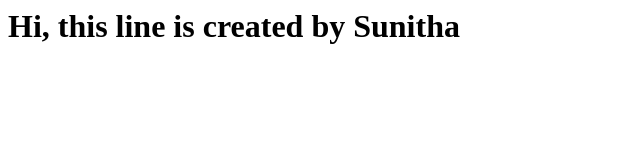
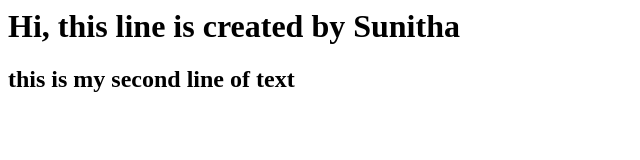
Before and after one commit to w-e-b-designer/Internship, a plain HTML site: page index.html in a window 1280 px wide. Shown: the whole page, without its empty margins (0-640 px from the left). Drawn offline with Linux system fonts and the light colour scheme.

Commit message:
added a new line

```diff
--- a/index.html
+++ b/index.html
@@ -3,5 +3,6 @@
 </head>
 <body>
 <h1> Hi, this line is created by Sunitha</h1>
+<h2>this is my second line of text</h2>
 </body>
 </html>
```
